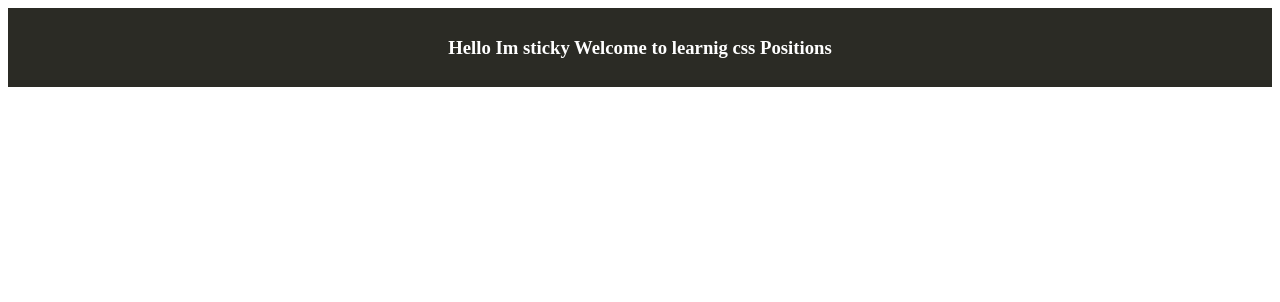
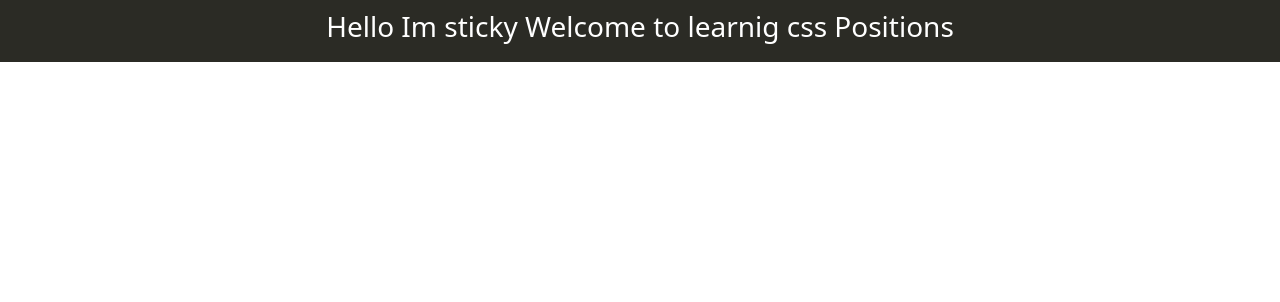
Before and after one commit to karthi-9800/position.github.io, a plain HTML site: page index.html in a window 1280 px wide. Shown: the top 302 px of the page. Drawn offline with nearby package versions, Linux system fonts and the light colour scheme.

Commit message:
modified file

```diff
--- a/index.html
+++ b/index.html
@@ -4,7 +4,8 @@
     <meta charset="UTF-8">
     <meta name="viewport" content="width=device-width, initial-scale=1.0">
     <link rel="stylesheet" href="style.css">
-    <link rel="stylesheet" href="css/bootstrap-grid.min.css">
+
+    <link rel="stylesheet" href="https://cdn.jsdelivr.net/npm/bootstrap@5.0.2/dist/css/bootstrap.min.css" rel="stylesheet" integrity="sha384-EVSTQN3/azprG1Anm3QDgpJLIm9Nao0Yz1ztcQTwFspd3yD65VohhpuuCOmLASjC" crossorigin="anonymous">
     <title>Positions</title>
 </head>
 <body>
```
